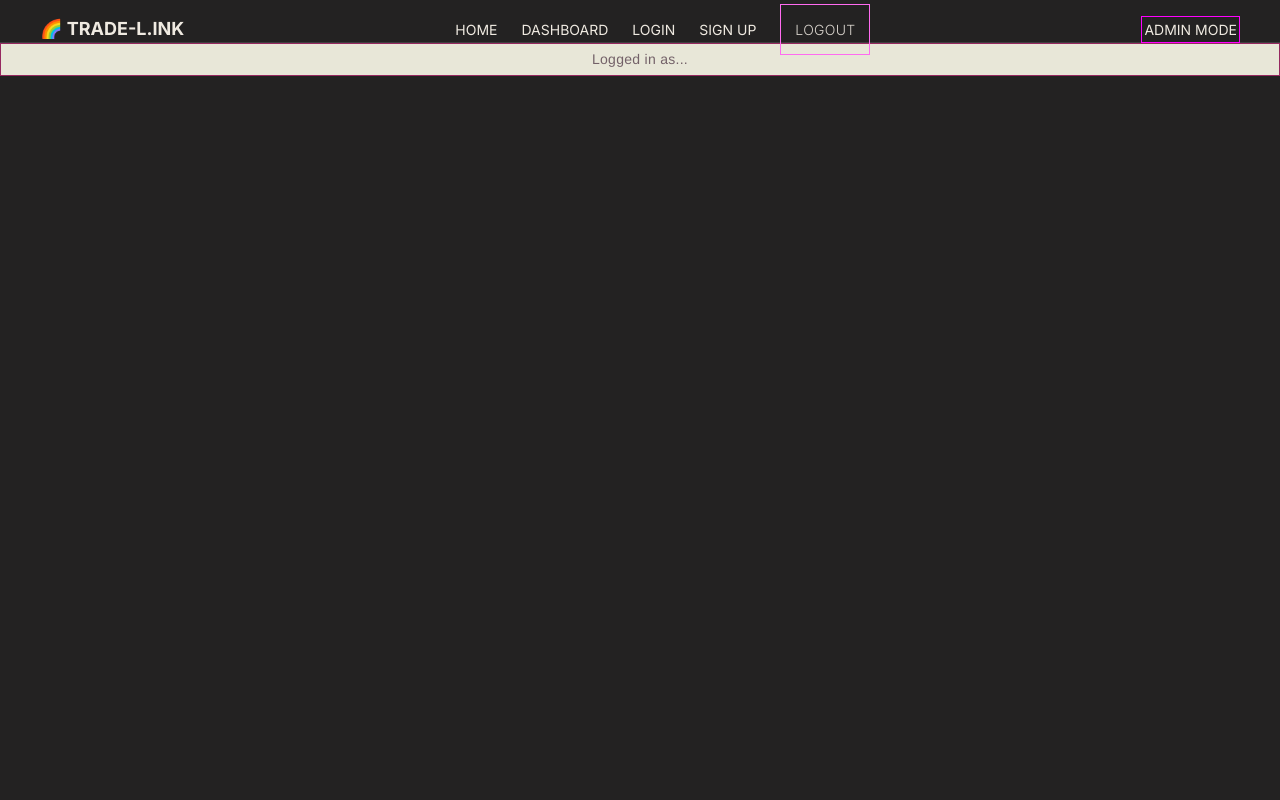
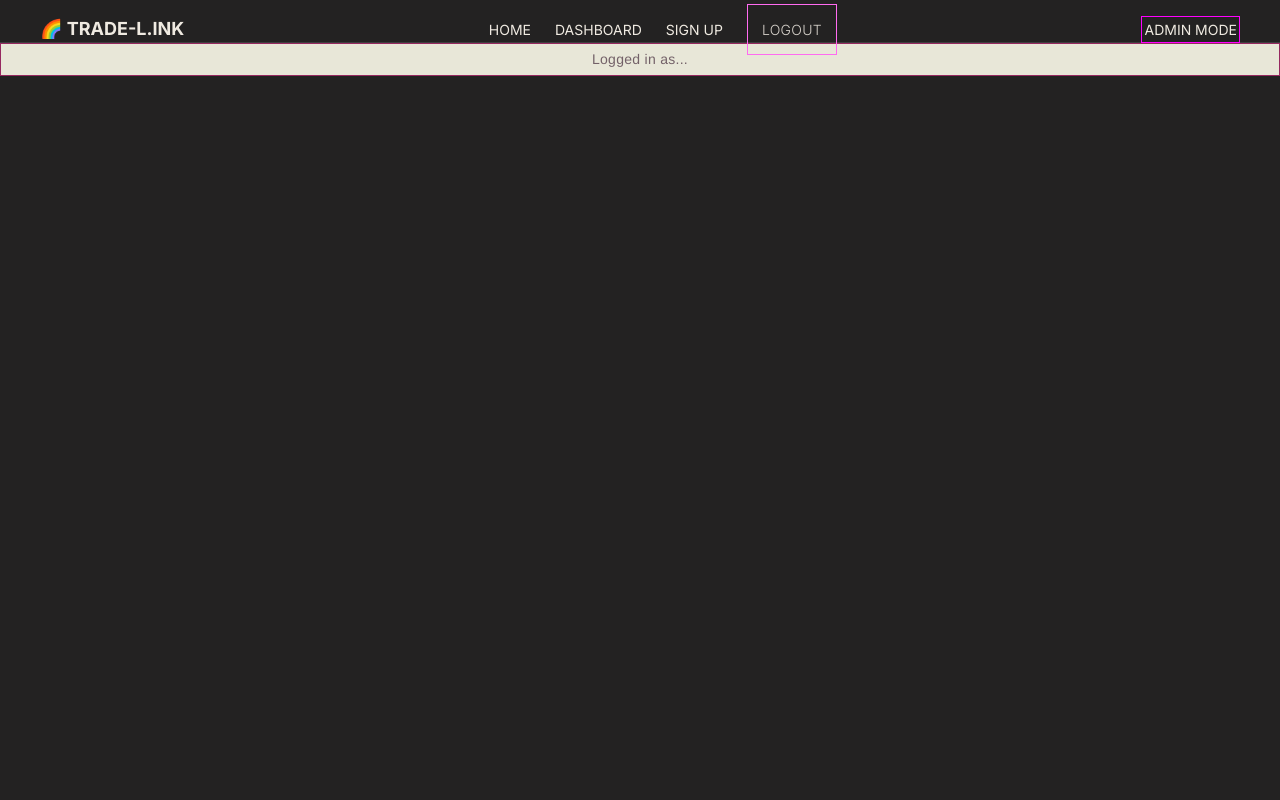
Before and after one commit to persontyping/trade-l.ink, a Next.js app: page / in a window 1280 px wide. Shown: the top 800 px of the page. Built offline with nearby package versions, Linux system fonts and the light colour scheme.

Commit message:
basic sessin management

```diff
--- a/src/app/auth/login/page.tsx
+++ /dev/null
@@ -1,4 +0,0 @@
-import LoginCard from "@/components/Auth/LoginCard";
-
-export default function LoginPage() {
-  return (<LoginCard/>);}
--- a/src/components/Header.tsx
+++ b/src/components/Header.tsx
@@ -7,7 +7,7 @@ export default function Header() {
       <header className="atom-navbar sticky top-0 z-50 w-full">
         <div className="max-w-7xl mx-auto px-6 lg:px-10 h-12 flex items-center justify-between">
 
-          {/* Logo */}
+
           <Link href="/" className="logo font-bold text-lg">
             🌈 TRADE-L.INK
           </Link>
@@ -17,7 +17,7 @@ export default function Header() {
             <Link href="/home">HOME</Link>
             <Link href="/dashboard">DASHBOARD</Link>
 
-            <Link href="/auth/login">LOGIN</Link>
+
             <Link href="/auth/signup">SIGN UP</Link>
 
             <LogoutButton />
```
